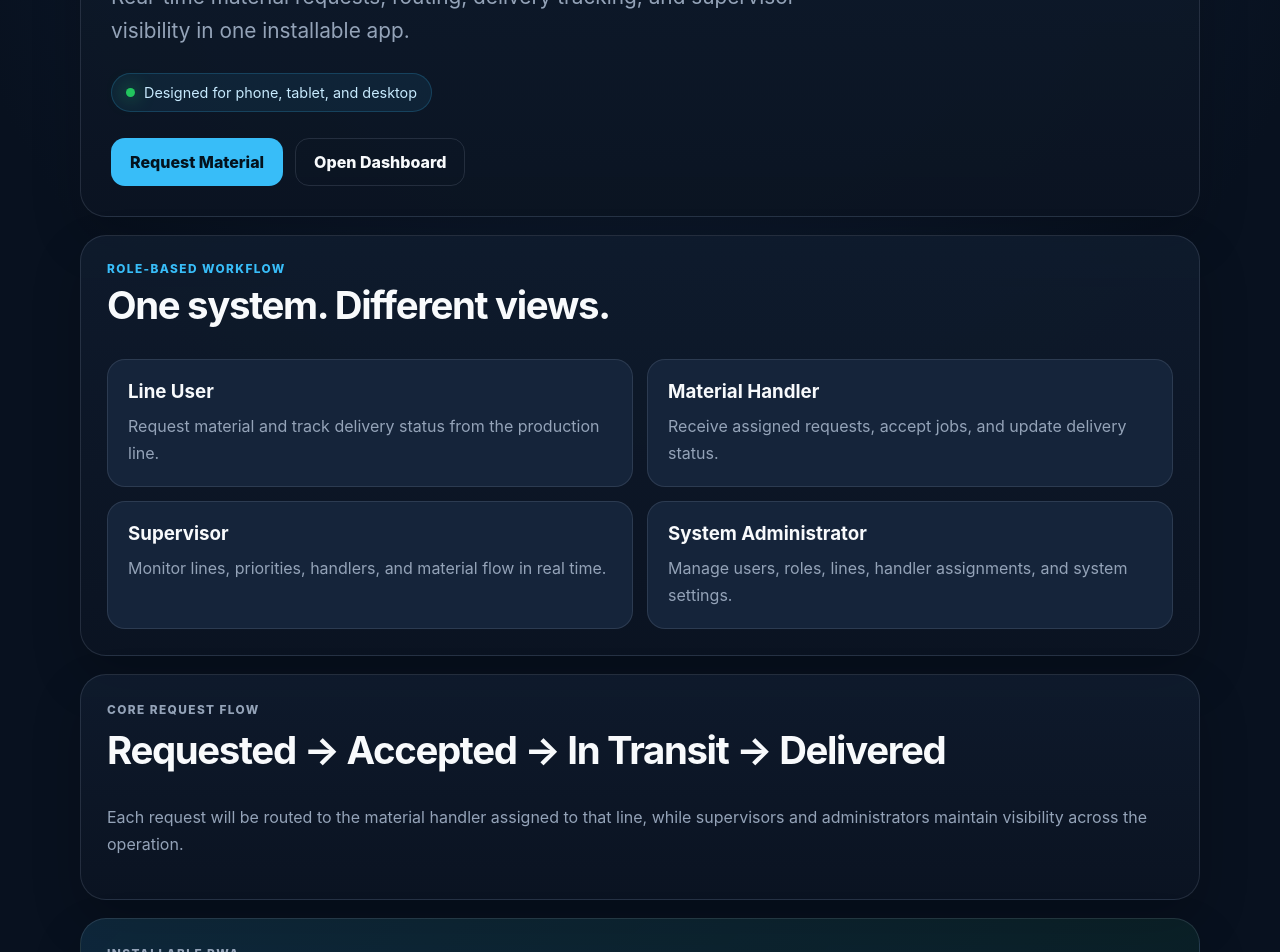
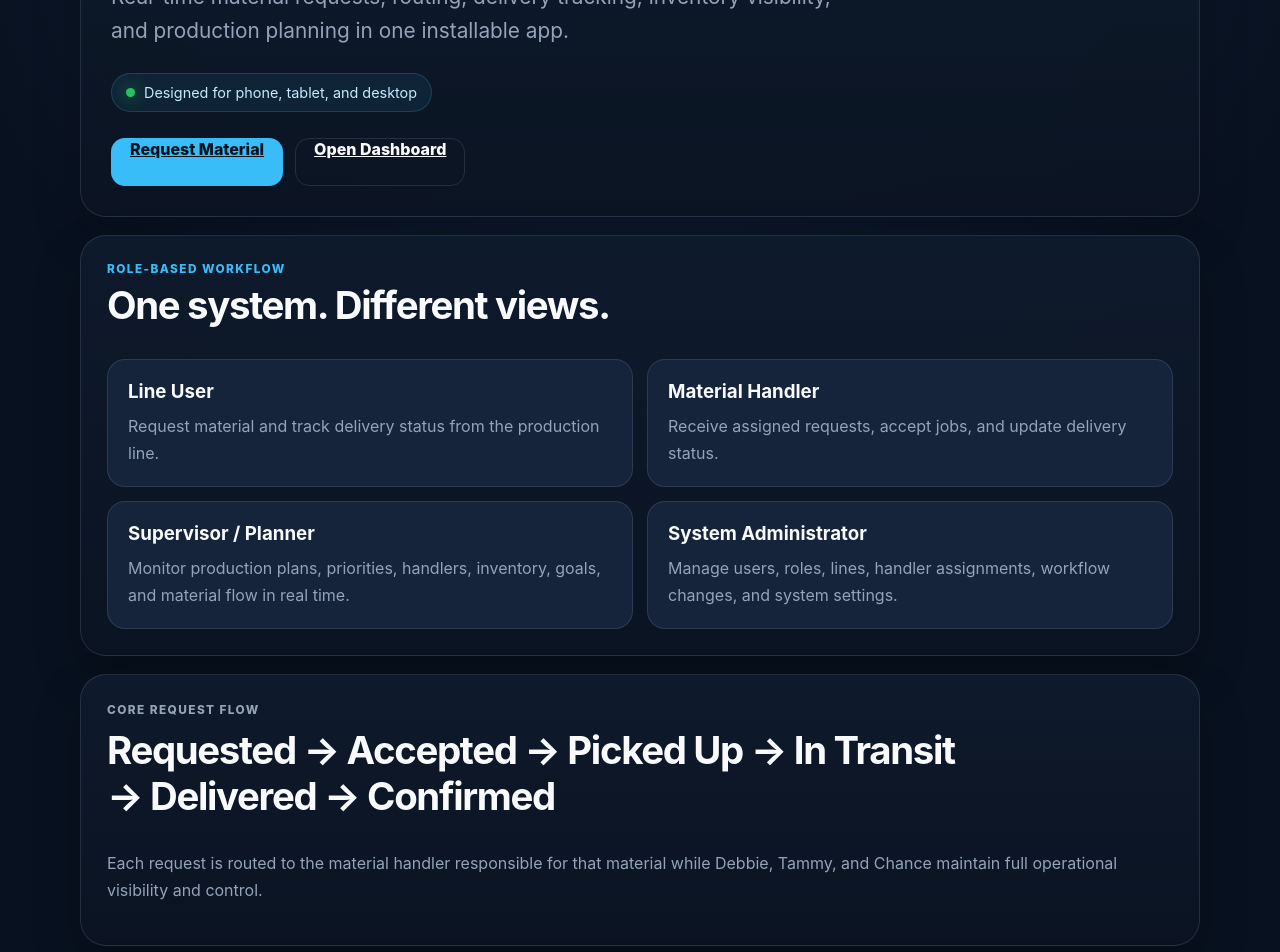
Before and after one commit to GregLivin/lineflow-ai, a Next.js app: page / in a window 1280 px wide. Shown: the part 200-1152 px from the top of the page. Built offline with nearby package versions, Linux system fonts and the light colour scheme.

Commit message:
Connect homepage actions to LineFlow login

```diff
--- a/app/page.tsx
+++ b/app/page.tsx
@@ -1,3 +1,5 @@
+import Link from 'next/link';
+
 const roles = [
   {
     title: "Line User",
@@ -8,12 +10,12 @@ const roles = [
     text: "Receive assigned requests, accept jobs, and update delivery status.",
   },
   {
-    title: "Supervisor",
-    text: "Monitor lines, priorities, handlers, and material flow in real time.",
+    title: "Supervisor / Planner",
+    text: "Monitor production plans, priorities, handlers, inventory, goals, and material flow in real time.",
   },
   {
     title: "System Administrator",
-    text: "Manage users, roles, lines, handler assignments, and system settings.",
+    text: "Manage users, roles, lines, handler assignments, workflow changes, and system settings.",
   },
 ];
 
@@ -30,7 +32,7 @@ export default function Home() {
         </div>
 
         <p className="heroCopy">
-          Real-time material requests, routing, delivery tracking, and supervisor visibility in one installable app.
+          Real-time material requests, routing, delivery tracking, inventory visibility, and production planning in one installable app.
         </p>
 
         <div className="statusStrip">
@@ -39,8 +41,8 @@ export default function Home() {
         </div>
 
         <div className="actions">
-          <button className="primaryButton">Request Material</button>
-          <button className="secondaryButton">Open Dashboard</button>
+          <Link className="primaryButton linkButton" href="/login">Request Material</Link>
+          <Link className="secondaryButton linkButton" href="/login">Open Dashboard</Link>
         </div>
       </section>
 
@@ -64,9 +66,9 @@ export default function Home() {
 
       <section className="sectionBlock flowBlock">
         <p className="eyebrow">Core request flow</p>
-        <h2>Requested → Accepted → In Transit → Delivered</h2>
+        <h2>Requested → Accepted → Picked Up → In Transit → Delivered → Confirmed</h2>
         <p>
-          Each request will be routed to the material handler assigned to that line, while supervisors and administrators maintain visibility across the operation.
+          Each request is routed to the material handler responsible for that material while Debbie, Tammy, and Chance maintain full operational visibility and control.
         </p>
       </section>
 
```
